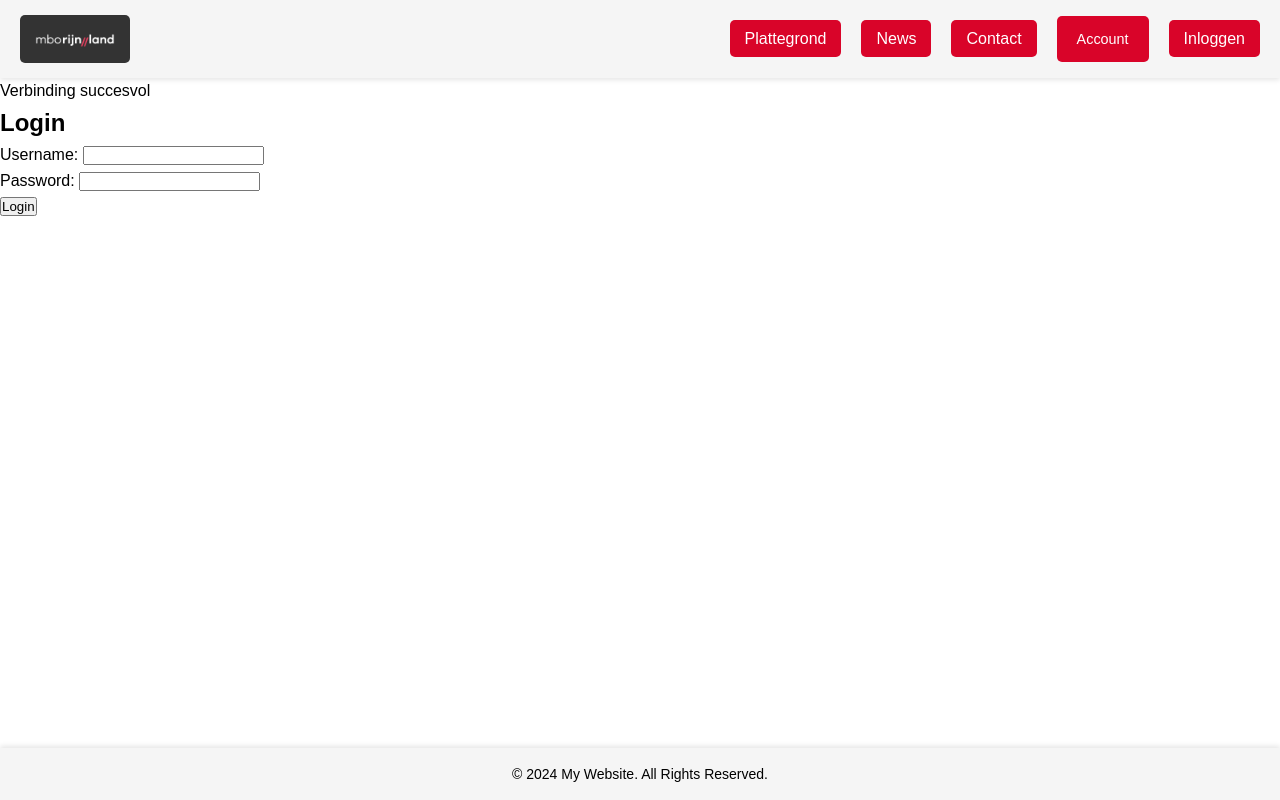
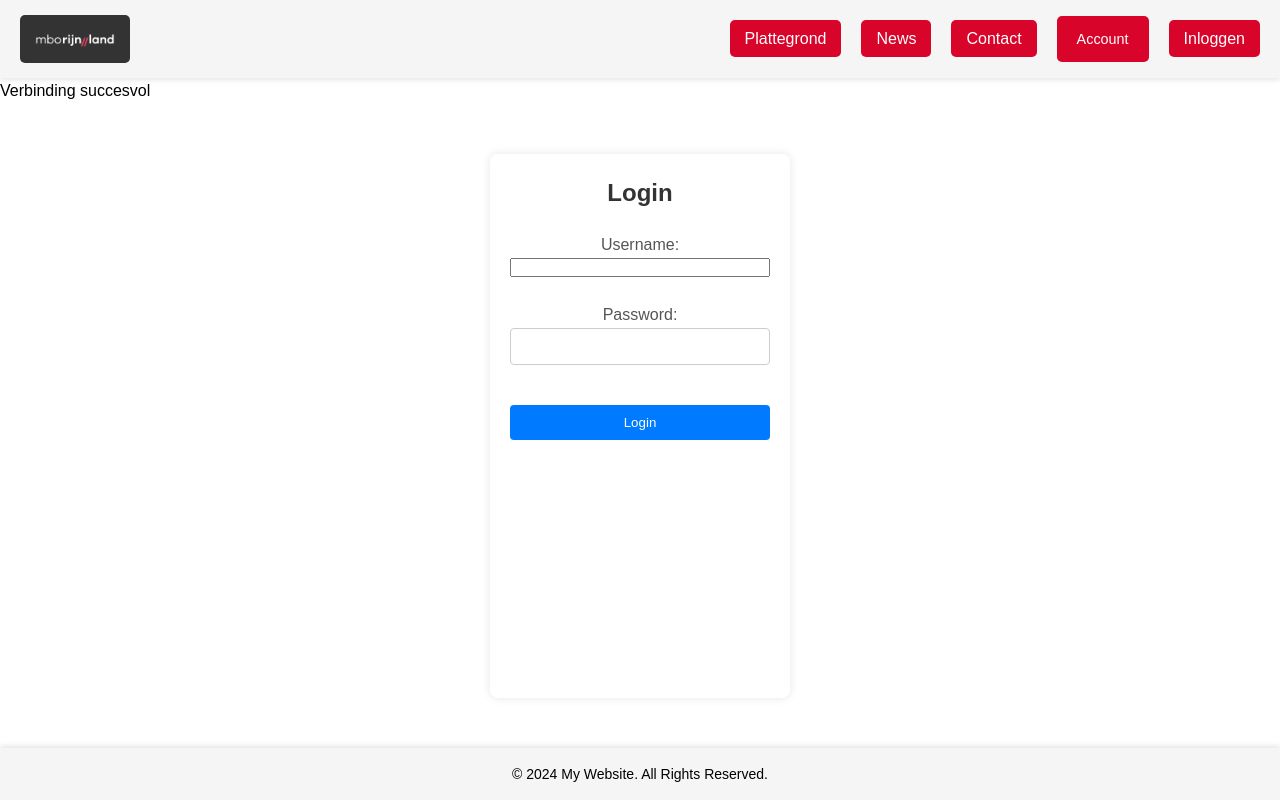
Before and after one commit to ala-lms-veilig/lo2e-swd4-4groep1, a PHP site: page /inlog.php in a window 1280 px wide. Run offline with PHP 8.4, Linux system fonts and the light colour scheme.

Commit message:
fixed inlog style

```diff
--- a/index.php
+++ b/index.php
@@ -8,7 +8,7 @@
 <body class="index-body">
     <?php require_once 'includes/header.php'; ?>
     <main id="index_main">
-        <section class="main-tile">
+        <section>
             <h1>Welkom</h1>
             <p>Een productieve dag gewenst</p>
             <article>
--- a/inlog.php
+++ b/inlog.php
@@ -48,7 +48,7 @@
     }
     ?>
 
-    <main id="inlog">
+    <main id="inlog_main">
         <h2>Login</h2>
         <form id="loginForm" method="POST">
             <label id="bq" for="email">Username:</label>
--- a/styles/style.css
+++ b/styles/style.css
@@ -248,6 +248,49 @@
   align-items: center;
 }
 
+#inlog_main {
+  background-color: #fff;
+  padding: 20px;
+  border-radius: 8px;
+  box-shadow: 0 0 10px rgba(0, 0, 0, 0.1);
+  width: 300px;
+  height: 400px;
+  text-align: center;
+  margin: 50px auto;
+}
+#inlog_main h2 {
+  margin-bottom: 20px;
+  color: #333;
+}
+#inlog_main form {
+  display: flex;
+  flex-direction: column;
+}
+#inlog_main form label {
+  color: #555;
+}
+#inlog_main form input[type=text], #inlog_main form input[type=password] {
+  padding: 10px;
+  margin-bottom: 15px;
+  border: 1px solid #ccc;
+  border-radius: 4px;
+}
+#inlog_main form .button-login {
+  padding: 10px;
+  background-color: #007BFF;
+  color: #fff;
+  border: none;
+  border-radius: 4px;
+  cursor: pointer;
+}
+#inlog_main form .button-login:hover {
+  background-color: #0056b3;
+}
+#inlog_main #message {
+  margin-top: 20px;
+  color: red;
+}
+
 #news_admin_main {
   display: flex;
   flex-direction: column;
--- a/styles/style.scss
+++ b/styles/style.scss
@@ -280,6 +280,57 @@
   align-items: center;
 }
 
+#inlog_main {
+  background-color: #fff;
+  padding: 20px;
+  border-radius: 8px;
+  box-shadow: 0 0 10px rgba(0, 0, 0, 0.1);
+  width: 300px;
+  height: 400px;
+  text-align: center;
+  margin: 50px auto;
+
+  h2 {
+    margin-bottom: 20px;
+    color: #333;
+  }
+
+  form {
+    display: flex;
+    flex-direction: column;
+
+    label {
+
+      color: #555;
+    }
+
+    input[type="text"], input[type="password"] {
+      padding: 10px;
+      margin-bottom: 15px;
+      border: 1px solid #ccc;
+      border-radius: 4px;
+    }
+
+    .button-login {
+      padding: 10px;
+      background-color: #007BFF;
+      color: #fff;
+      border: none;
+      border-radius: 4px;
+      cursor: pointer;
+
+      &:hover {
+        background-color: #0056b3;
+      }
+    }
+  }
+
+  #message {
+    margin-top: 20px;
+    color: red;
+  }
+}
+
 // admin acces //
 
 //news_admin
```
Also changed, not shown: 1 other file.
